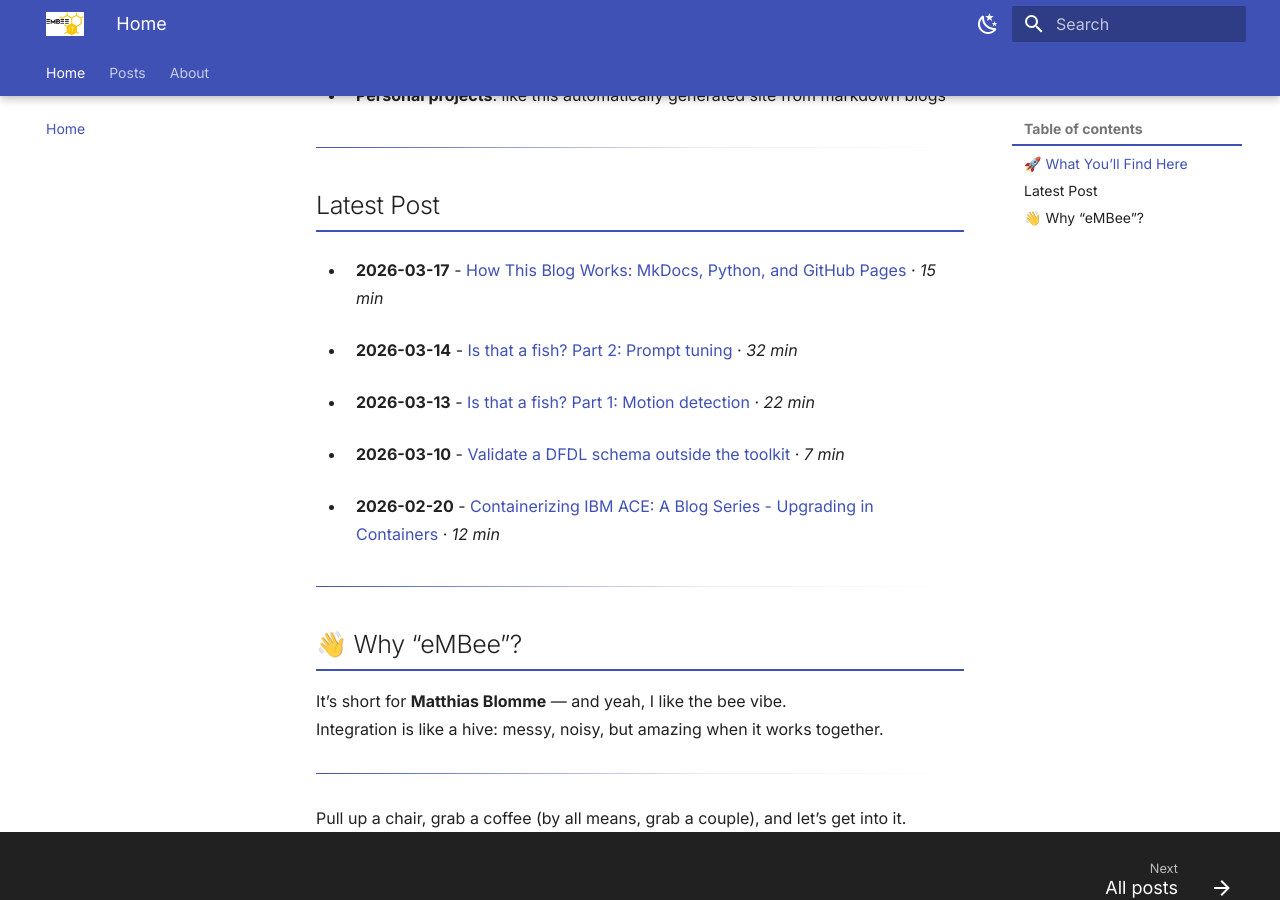
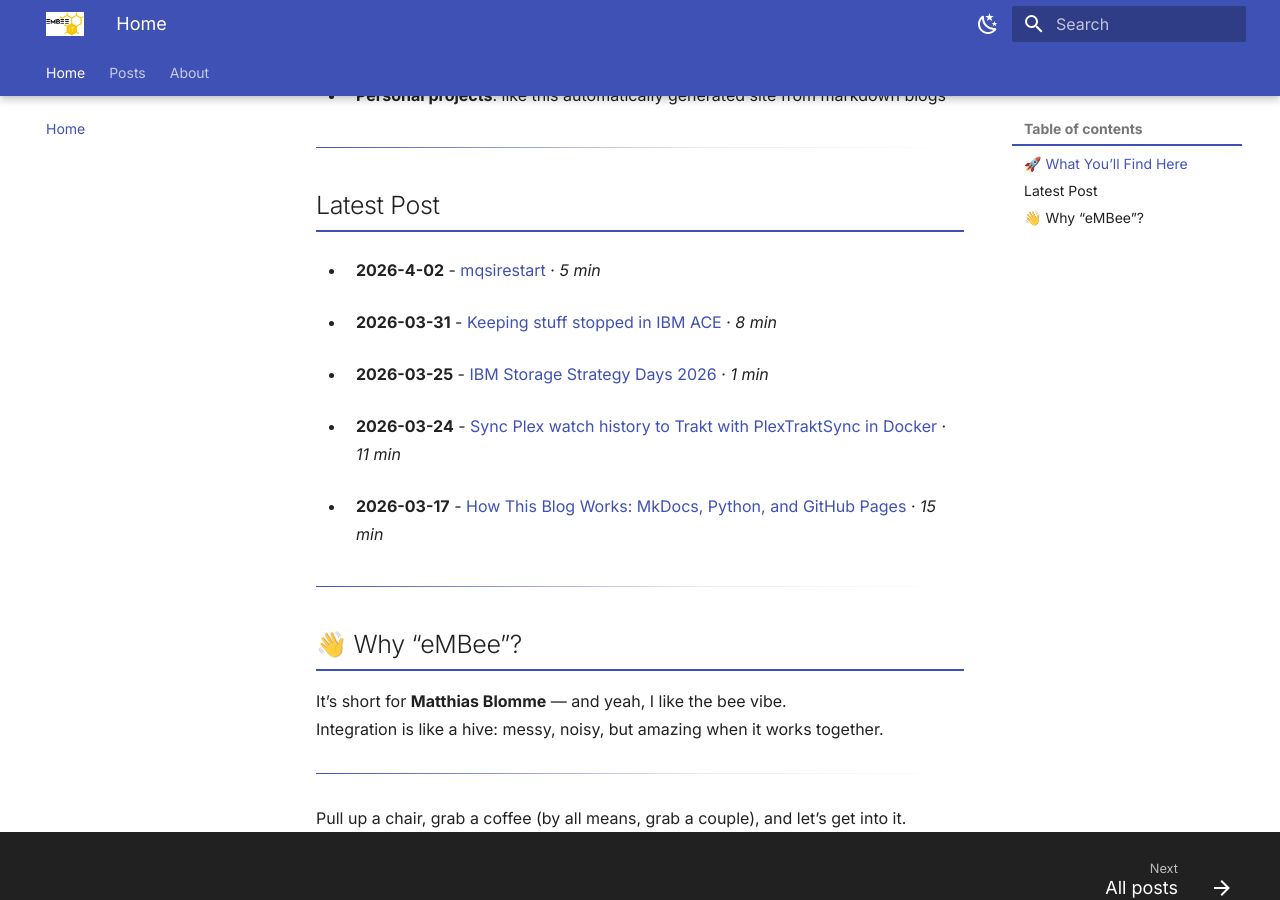
Before and after one commit to matthiasblomme/blogs, an MkDocs documentation site: the page built from docs/index.md, in a window 1280 px wide and 900 px high, scrolled down 742 px. Built offline with MkDocs 1.6.1 and Material for MkDocs 9.7.7, drawn with Linux system fonts in a browser that asks for light colours.

Commit message:
update blogs

```diff
--- a/docs/index.md
+++ b/docs/index.md
@@ -25,11 +25,11 @@ Expect walkthroughs, sharp opinions, and experiments straight out of my homelab
 ## Latest Post
 
 <!--MD_LATEST_POSTS:START-->
+- **2026-4-02** - [mqsirestart](posts/mqsirestart/mqsirestart.md) · *5 min*
+- **2026-03-31** - [Keeping stuff stopped in IBM ACE](posts/keeping-stuff-stopped/keeping-stuff-stopped.md) · *8 min*
+- **2026-03-25** - [IBM Storage Strategy Days 2026](posts/storage-days-2026/storage-days-2026.md) · *1 min*
+- **2026-03-24** - [Sync Plex watch history to Trakt with PlexTraktSync in Docker](posts/plex-trakt/plex-trakt.md) · *11 min*
 - **2026-03-17** - [How This Blog Works: MkDocs, Python, and GitHub Pages](posts/blog-hosting/blog-hosting.md) · *15 min*
-- **2026-03-14** - [Is that a fish? Part 2: Prompt tuning](posts/visdeurbel-automated-detection/02.visdeurbel-prompt-tuning.md) · *32 min*
-- **2026-03-13** - [Is that a fish? Part 1: Motion detection](posts/visdeurbel-automated-detection/01.visdeurbel-fish-detector.md) · *22 min*
-- **2026-03-10** - [Validate a DFDL schema outside the toolkit](posts/ibm-dfdl-tester/ibm-dfdl-tester.md) · *7 min*
-- **2026-02-20** - [Containerizing IBM ACE: A Blog Series - Upgrading in Containers](posts/containerization-series/06.upgrading-in-containers.md) · *12 min*
 <!--MD_LATEST_POSTS:END-->
 
 ---
```
Also changed, not shown: docs/posts/archive.md (+6 -0 lines), docs/posts/index.md (+4 -0 lines), docs/posts/mqsirestart/mqsirestart.md (+12 -4 lines), docs/posts/plex-trakt/plex-trakt.md (+11 -4 lines), docs/posts/blog-hosting/blog-hosting.md (line endings or trailing spaces).
